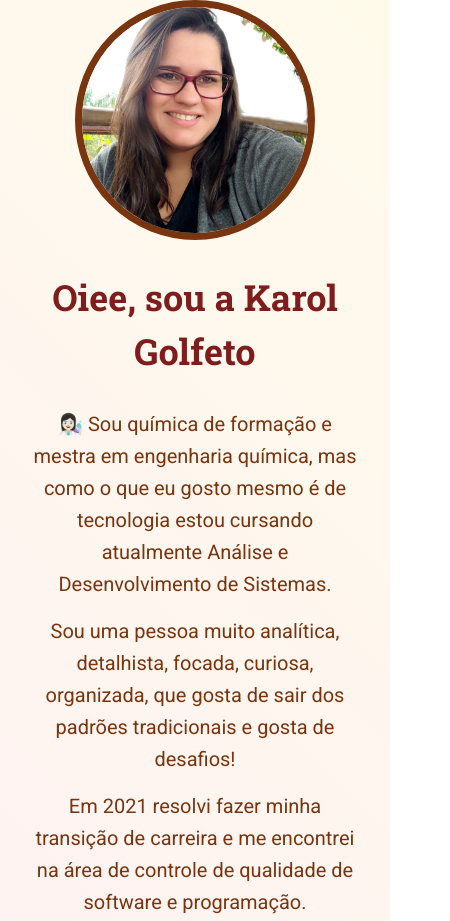
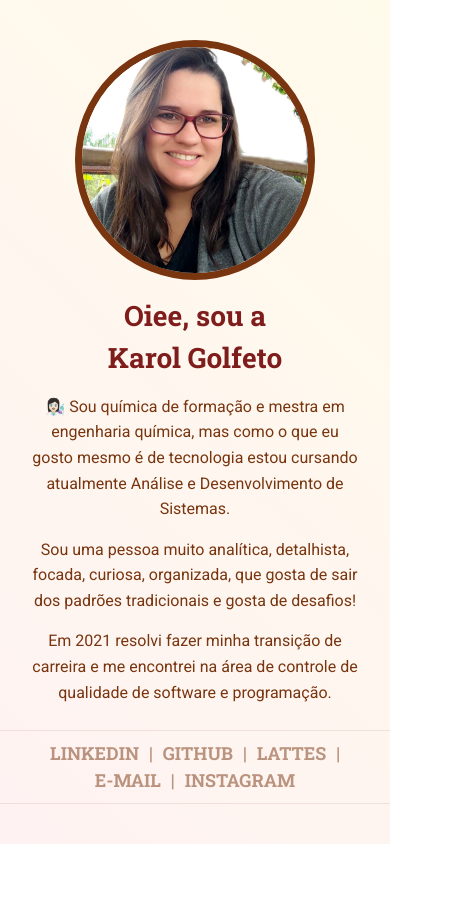
Before and after one commit to karolgolfeto/site, a website: page index.html in a window 390 px wide. Shown: the top 921 px of the page, 450 px wide, since content can reach past the window. After the commit the page ends 844 px from the top, so only its background shows below. Drawn offline with nearby package versions, Linux system fonts and the light colour scheme.

Commit message:
Ajustado responsividade geral

```diff
--- a/index.html
+++ b/index.html
@@ -19,7 +19,7 @@
       <img src="imagens/karolgolfeto.jpg" alt="foto">
     </div>
 
-    <h1 class="titulo">Oiee, sou a Karol Golfeto</h1>
+    <h1 class="titulo">Oiee, sou a <br /> Karol Golfeto</h1>
 
     <div class="apresentacao">
       <p>
--- a/style.css
+++ b/style.css
@@ -1,6 +1,10 @@
 body {
     min-height: 100vh;
     background: linear-gradient(45deg, #FEF2F2, #FFFBEB)
+}
+
+br {
+    display: none;
 }
 
 .alinhamentoPagina {
@@ -9,6 +13,7 @@ body {
     align-items: center;
     justify-content: center;
     min-height: 100vh;
+    padding: 25px 0px 25px 0px;
 }
 
 .imagemKarolGolfeto {
@@ -45,19 +50,19 @@ body {
     margin-bottom: 22px;
     padding: 0px 15px 0px 15px;
     line-height: 160%;
-
 }
 
 .apresentacao p {
     margin: 15px;
-
 }
 
 .linksParaContato {
+    flex-wrap: wrap;
     display: flex;
+    justify-content: center;
     border-top: 1px solid hsla(22, 78%, 26%, 0.1);
     border-bottom: 1px solid hsla(22, 78%, 26%, 0.1);
-    padding: 9px;
+    padding: 9px 15px 9px 15px;
 }
 
 .styleLinks {
@@ -74,3 +79,19 @@ a.styleLinks:hover {
     color: #7F1D1D;
     opacity: 100%;
 }
+
+@media (max-width: 425px) {
+    .apresentacao {
+        font-size: 16px;
+        margin-bottom: 10px;
+    }
+    .titulo {
+        font-size: 28px;
+        margin-bottom: 0px;
+        margin-top: 0px;
+    }
+    br {
+        display: inline;
+    }
+
+ }
```
